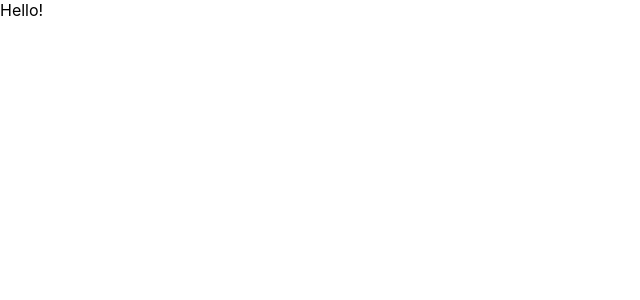
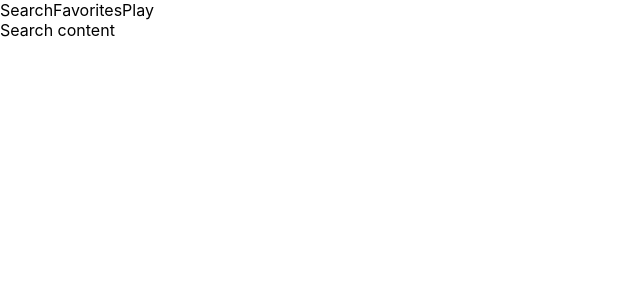
Before and after one commit to bxantus/webradio, a React (Create React App) app: page / in a window 1280 px wide. Shown: the top 300 px of the page, without its empty margins (0-640 px from the left). Built offline with nearby package versions, Linux system fonts and the light colour scheme.

Commit message:
Webradio app componenet starter code added

```diff
--- a/package.json
+++ b/package.json
@@ -22,7 +22,8 @@
     "eject": "react-scripts eject"
   },
   "eslintConfig": {
-    "extends": "react-app"
+    "extends": "react-app",
+    "files": ["**/*.js"]
   },
   "browserslist": {
     "production": [
--- a/src/index.tsx
+++ b/src/index.tsx
@@ -2,9 +2,11 @@ import React from 'react';
 import ReactDOM from 'react-dom';
 import './index.css';
 
+import WebRadio from './webradio'
+
 ReactDOM.render(
   <React.StrictMode>
-    <div>Hello!</div>
+    <WebRadio>my text</WebRadio>
   </React.StrictMode>,
   document.getElementById('root')
 );
--- /dev/null
+++ b/src/webradio.tsx
@@ -0,0 +1,34 @@
+import React from 'react';
+
+interface RadioState {
+    selectedTab:string
+}
+
+export default class WebradioApp extends React.Component<{}, RadioState> {
+    constructor(params:any) {
+        super(params)
+        // todo: setup state when needed
+    }
+
+    get tabs() {
+        return [
+            { title: "Search", content: <div>Search content</div> },
+            { title: "Favorites", content: <div>My favorites</div> },
+            { title: "Play", content: <div>Play Z station</div> },
+        ]
+    }
+
+    render() {
+        const tabs = this.tabs
+        const selectedTabName ="Search" //"Favorites"
+        const selectedTab = tabs.find(tab => tab.title === selectedTabName)
+        const headerContent = tabs.map(tab => <span className={tab === selectedTab ? "tab selected" : "tab"} key={tab.title} >{tab.title}</span> )
+
+        return (
+            <div className="radio-App">
+                <div className="tabs">{headerContent}</div>
+                {selectedTab?.content}
+            </div>
+        )
+    }
+}
--- a/tsconfig.json
+++ b/tsconfig.json
@@ -17,7 +17,7 @@
     "resolveJsonModule": true,
     "isolatedModules": true,
     "noEmit": true,
-    "jsx": "react"
+    "jsx": "react",
   },
   "include": [
     "src"
```
Also changed, not shown: 1 other file (tests, documents, lock files or other folders).
